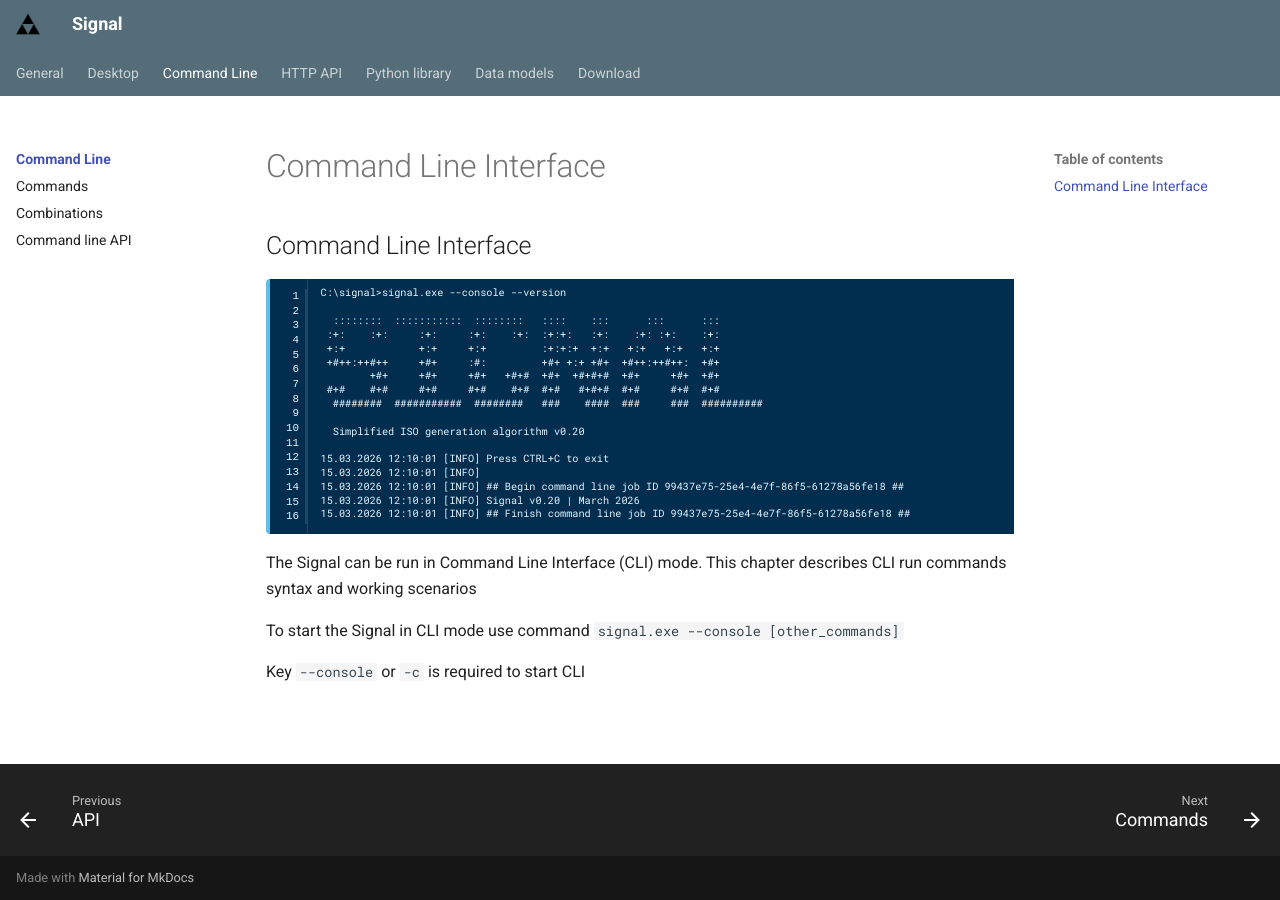
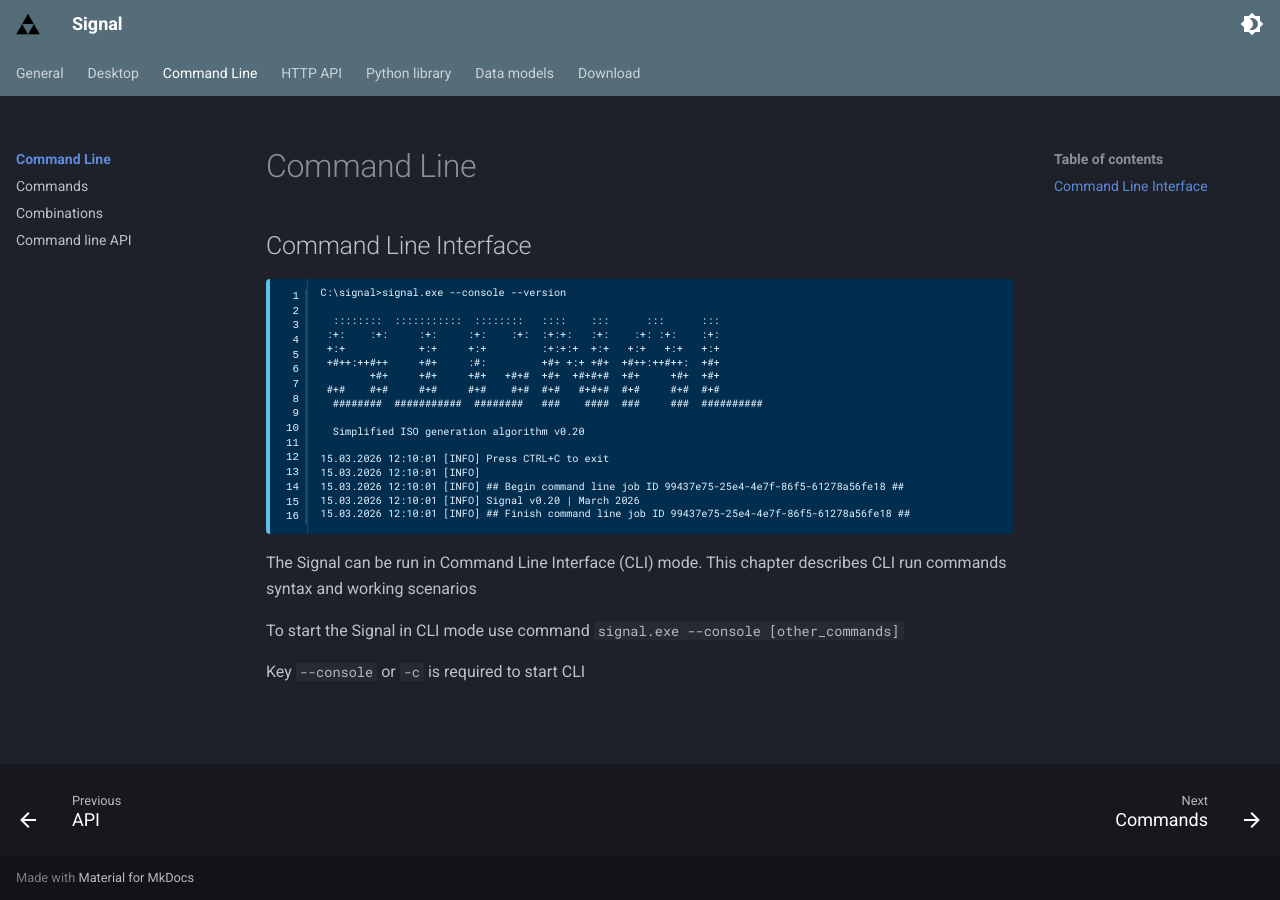
Before and after one commit to FedorIvanov37/signal.docs, an MkDocs documentation site: the page built from docs/cli/index.md, in a window 1280 px wide. Built offline with MkDocs 1.6.1 and Material for MkDocs 9.7.7, drawn with Linux system fonts in a browser that asks for light colours.

```diff
--- a/docs/cli/index.md
+++ b/docs/cli/index.md
@@ -1,4 +1,4 @@
-# Command Line Interface
+# Command Line
 
 
 ## Command Line Interface
--- a/mkdocs.yml
+++ b/mkdocs.yml
@@ -26,7 +26,16 @@ theme:
   logo: images/logo_triangle.ico
   favicon: images/logo_triangle.ico
   palette:
-    primary: blue grey
+    - scheme: slate
+      primary: blue grey
+      toggle:
+        icon: material/brightness-4
+        name: Switch to dark mode
+    - scheme: default
+      primary: blue grey
+      toggle:
+        icon: material/brightness-7
+        name: Switch to light mode
   features:
     - navigation.footer
     - navigation.instant
@@ -34,6 +43,10 @@ theme:
     - navigation.tabs
     - navigation.indexes
     - navigation.path
+
+
+
+
 
 plugins:
   - social
```
